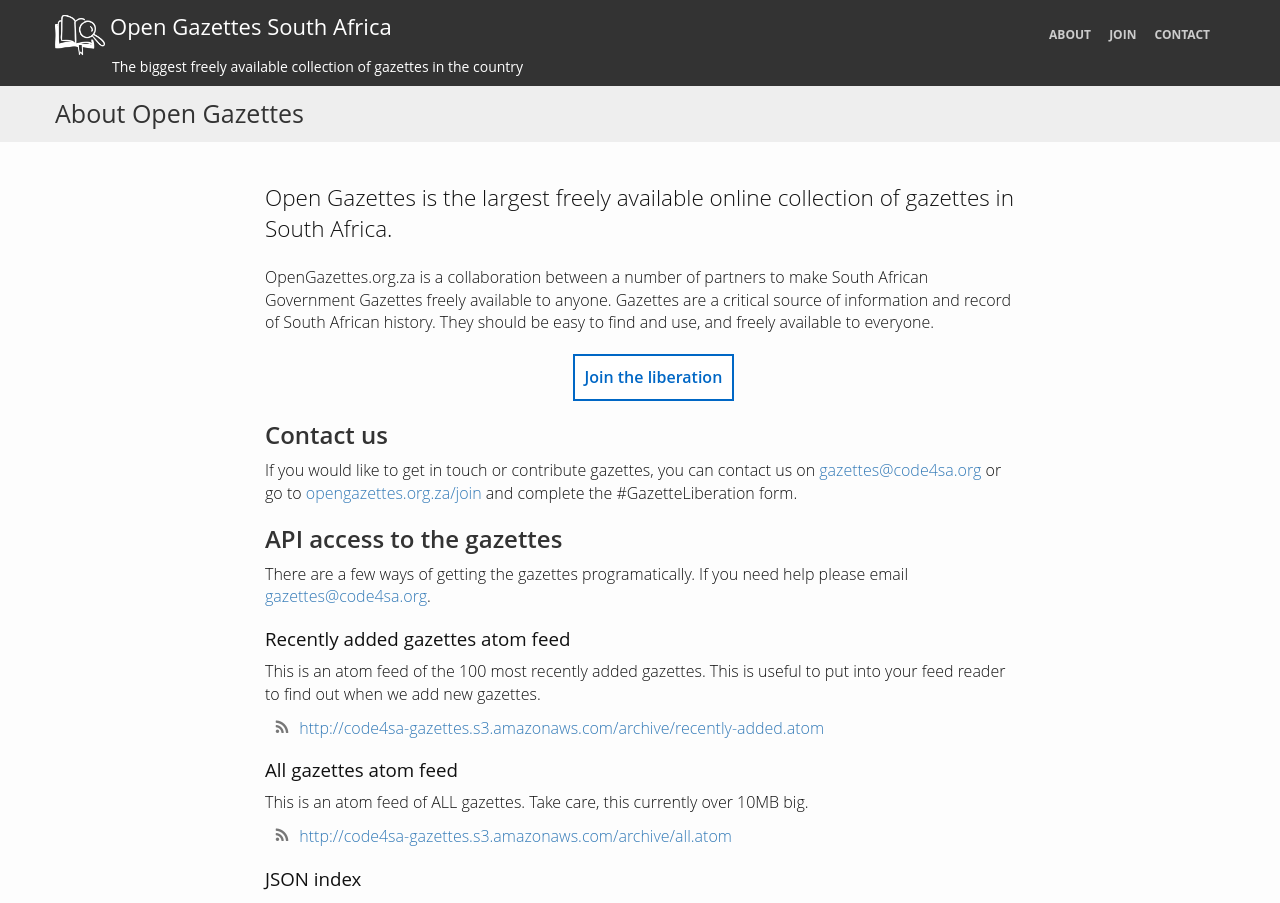
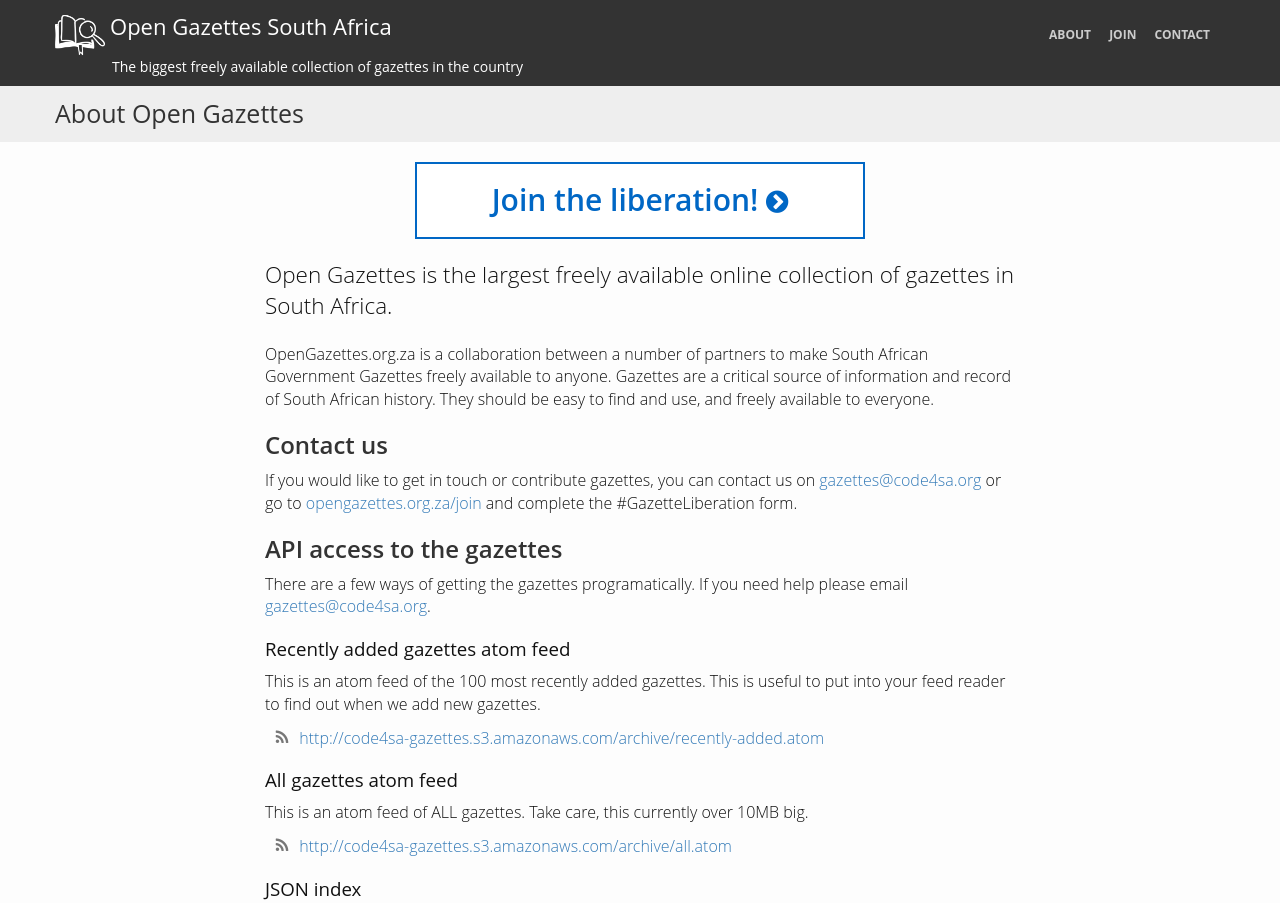
Before and after one commit to OpenUpSA/opengazettes, a Jekyll site: the page built from about.html, in a window 1280 px wide. Shown: the top 903 px of the page. Built offline with Jekyll 4.4.1, drawn with Linux system fonts in a browser that asks for light colours; comment, search, counter and statistics services are not loaded.

Commit message:
add icons to cta btw, fix icon sizing, update styles, reposition cta on about page

```diff
--- a/_includes/introduction.html
+++ b/_includes/introduction.html
@@ -4,7 +4,7 @@
 			<div class="banner">
 				<img src="/img/banner_5.png" style="width:100%;" />
 				<p>Help us build the biggest collection of freely available gazettes in South Africa</p>
-				<a href="/join"><p class="join-title">#GazetteLiberation</p></a>
+				<a href="/join"><p class="join-title">#GazetteLiberation <i class="fa fa-chevron-circle-right" aria-hidden="true"></i></p></a>
 			</div>
 		</div>
 	</div>
--- a/_sass/site.scss
+++ b/_sass/site.scss
@@ -313,8 +313,12 @@
     margin-bottom: 30px;
 }
 
-.fa-picture-o {
-    color: #777777;
+.banner a .fa {
+    font-size: 26px;
+}
+
+fa-chevron-circle-right {
+    font-size: 26px!important;
 }
 
 @media screen and (max-width: 768px) {
@@ -360,7 +364,10 @@
         padding-top: 0px;
     }
     .banner p {
-        font-size: 17px;
+        font-size: 16px;
+    }
+    .banner a .fa {
+    font-size: 16px;
     }
     .page-tag {
         margin-left: 0px;
--- a/about.html
+++ b/about.html
@@ -5,20 +5,21 @@
 ---
 
 <div class="col-md-8 col-md-offset-2">
+
+  <section>
+    <div class="img-center">
+      <div class="banner">
+        <a href="join/#join-form"><p class="join-title">Join the liberation! <i class="fa fa-chevron-circle-right" aria-hidden="true"></i></p></a>
+      </div>
+    </div>
+  </section>
+
 <article class="about">
 
   <section>
       <p class="lead">Open Gazettes is the largest freely available online collection of gazettes in South Africa.</p>
       <p>OpenGazettes.org.za is a collaboration between a number of partners to make South African Government Gazettes freely available to anyone. Gazettes are a critical source of information and record of South African history. They should be easy to find and use, and freely available to everyone.</p>
   </section>
-
-  <div class="container">
-    <div class="row">
-      <div class="col-md-6 col-md-offset-3">
-          <a href="/join"><button name="button">Join the liberation</button></a>
-      </div>
-    </div>
-  </div>
 
   <section>
       <h2 id="contact-us">Contact us</h2>
--- a/join.html
+++ b/join.html
@@ -8,7 +8,7 @@
 		<div class="img-center">
 			<div class="banner">
 				<img src="/img/hands.png" width="60%" />
-				<a href="#join-form"><p class="join-title">Join the liberation!</p></a>
+				<a href="#join-form"><p class="join-title">Join the liberation! <i class="fa fa-chevron-circle-right" aria-hidden="true"></i></p></a>
 			</div>
 		</div>
 
```
